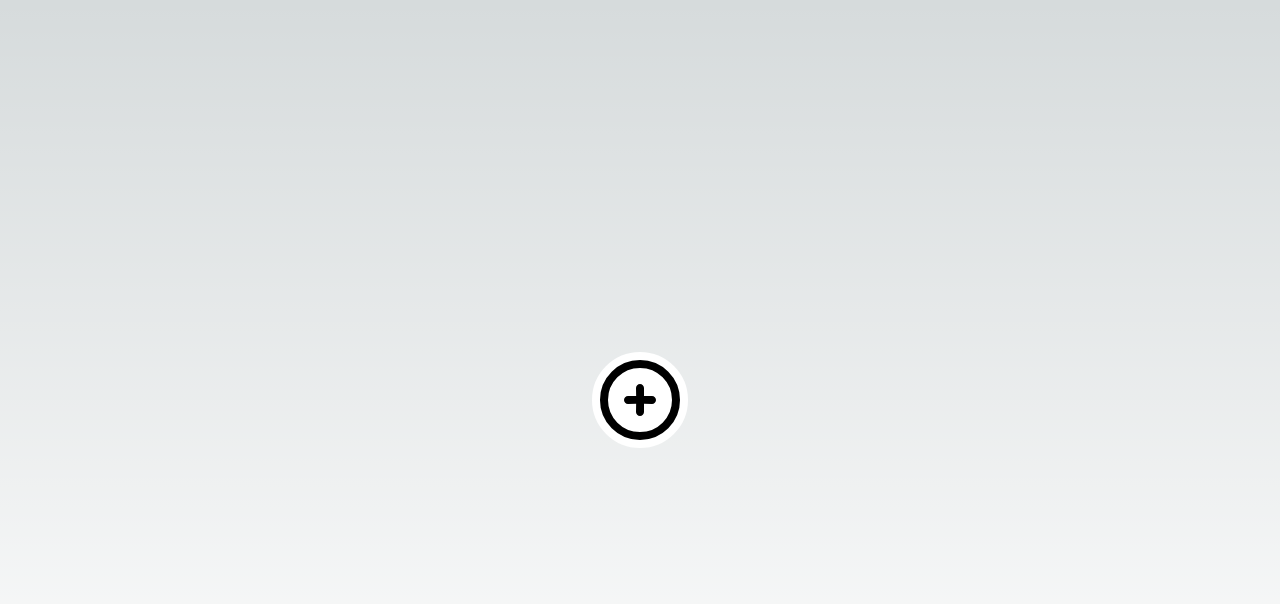
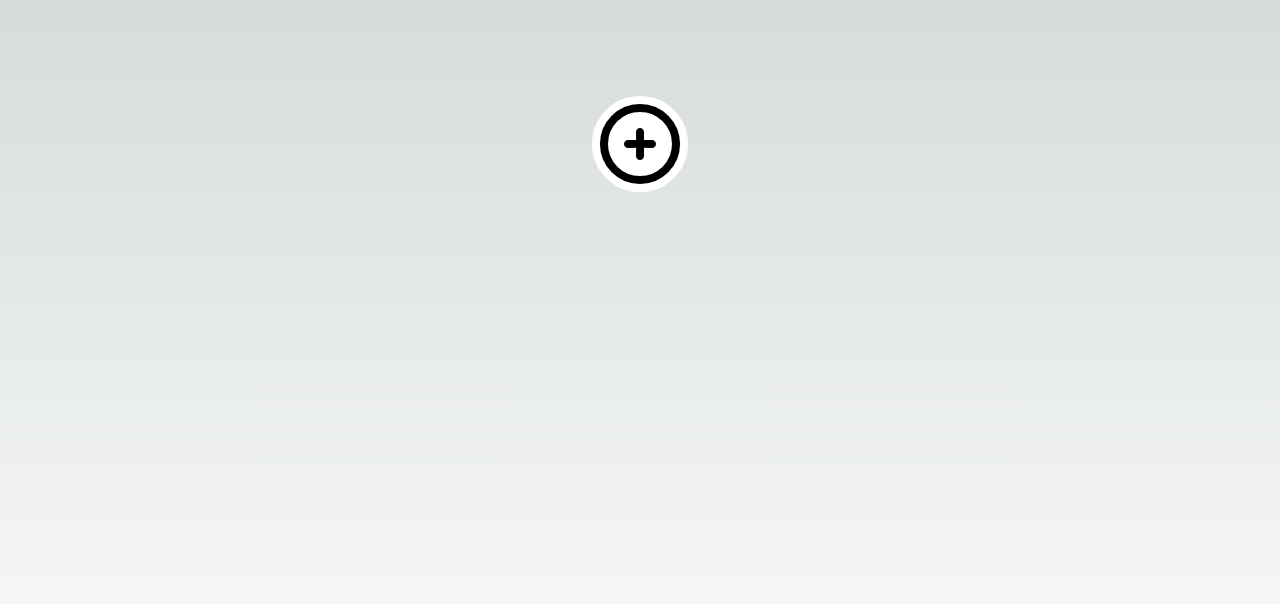
Before and after one commit to reallxl/todoest, a Next.js app: page / in a window 1280 px wide. Shown: the top 604 px of the page. Built offline with nearby package versions, Linux system fonts and the light colour scheme.

Commit message:
fix: prevent conditional rendering for el with ref

```diff
--- a/src/pages/index.js
+++ b/src/pages/index.js
@@ -179,6 +179,7 @@ const Home = () => {
 
   const [listOffset, setListOffset] = useState(0);
   const listContainerRef = useRef();
+
   useEffect(() => {
     const { current: listContanierEl } = listContainerRef ?? {};
     if (!listContanierEl) return;
@@ -272,7 +273,6 @@ const Home = () => {
             {`${!sortedNotes.length ? 'no result found. Try something else.' : ''}`}
           </span>
         )}
-        {!!notes.length && (
         <div className="relative h-px w-full grow">
           {addNoteStatus === ADD_NOTE_STATUS.READY_TO_ADD &&
             !selectedNote &&
@@ -336,9 +336,7 @@ const Home = () => {
                       );
                       const { status } = note;
                       if (status?.includes('pinned'))
-                          note.status = note.status.filter(
-                            (s) => s !== 'pinned'
-                          );
+                        note.status = note.status.filter((s) => s !== 'pinned');
                       else note.status = (status ?? []).concat('pinned');
 
                       setNotes(_notes);
@@ -364,7 +362,6 @@ const Home = () => {
             </div>
           </div>
         </div>
-        )}
         <Draft
           open={addNoteStatus === ADD_NOTE_STATUS.ADDING}
           onOK={({ title, description }) => {
```
Lines whose indentation alone changed are shown as unchanged.
